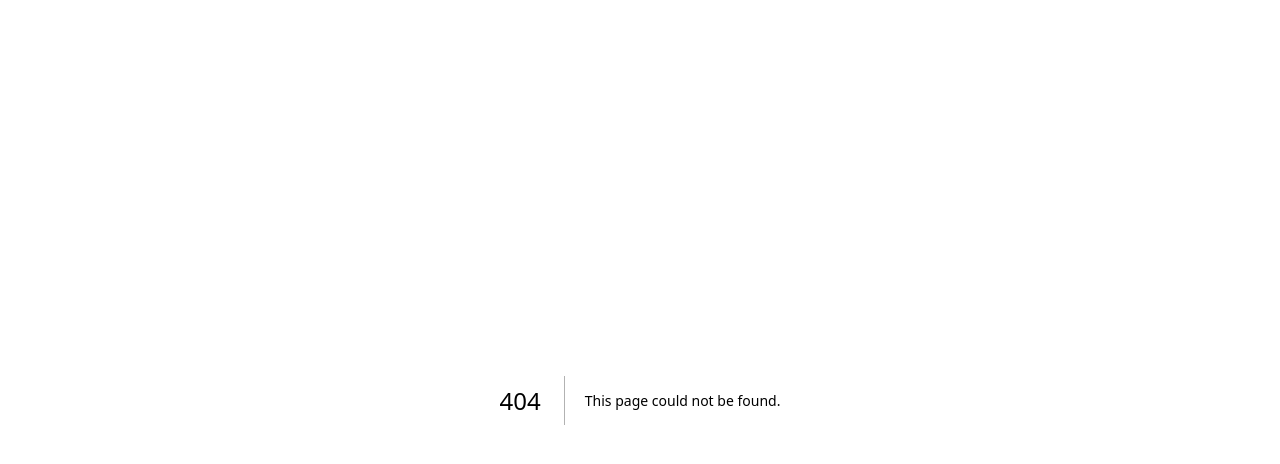
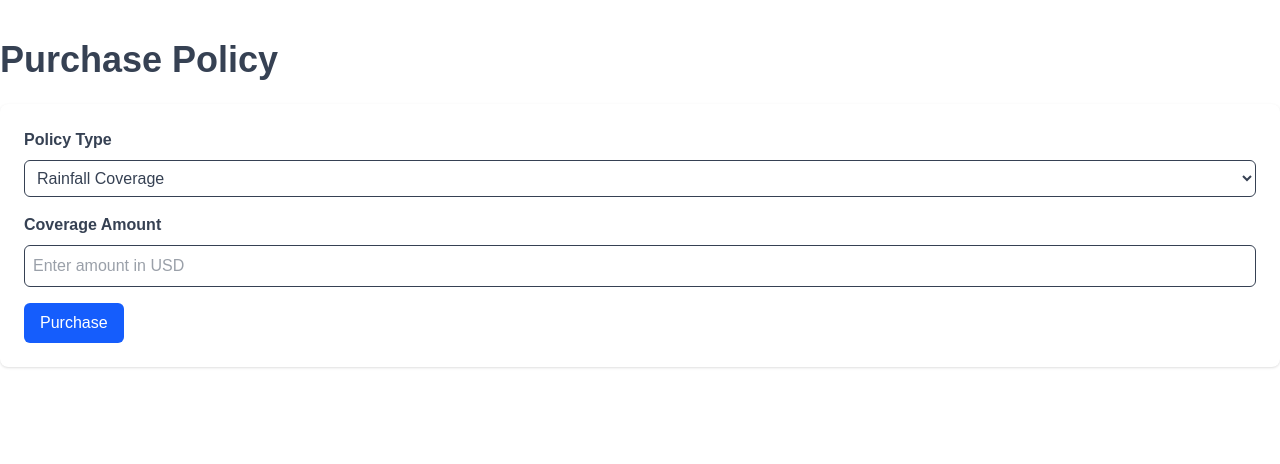
Before and after one commit to Zeddli/megahack, a Next.js app in the folder great-insure/: page /policy in a window 1280 px wide. Before the commit this address had no page. Shown: the top 464 px of the page. Built offline with nearby package versions, Linux system fonts and the light colour scheme.

Commit message:
frontend component

```diff
--- /dev/null
+++ b/great-insure/app/dashboard/page.tsx
@@ -0,0 +1,25 @@
+"use client"
+
+import { useState } from 'react';
+
+export default function Dashboard() {
+  const [policy, setPolicy] = useState([{ id: 1, type: 'Rainfall Coverage', status: 'Active' }]);
+
+  return (
+    <div className="container mx-auto py-10">
+      <h1 className="text-gray-700 text-4xl font-bold mb-6">Dashboard</h1>
+
+      <section>
+        <h2 className="text-gray-700 text-2xl font-bold mb-4">Your Policies</h2>
+        <ul className="text-gray-700 space-y-4">
+          {policy.map((p) => (
+            <li key={p.id} className="p-4 border rounded-md shadow-sm bg-white">
+              <p><strong>Policy Type:</strong> {p.type}</p>
+              <p><strong>Status:</strong> {p.status}</p>
+            </li>
+          ))}
+        </ul>
+      </section>
+    </div>
+  );
+}
--- /dev/null
+++ b/great-insure/app/policy/page.tsx
@@ -0,0 +1,27 @@
+"use client"
+
+export default function PurchasePolicy() {
+    return (
+      <div className="container mx-auto py-10">
+        <h1 className="text-gray-700 text-4xl font-bold mb-6">Purchase Policy</h1>
+
+        <form className="bg-white p-6 shadow-sm rounded-lg">
+          <div className="mb-4">
+            <label className="block text-gray-700 font-bold mb-2" htmlFor="policyType">Policy Type</label>
+            <select id="policyType" className="text-gray-700 w-full p-2 border rounded-md">
+              <option value="rainfall">Rainfall Coverage</option>
+              <option value="flooding">Flooding Coverage</option>
+              <option value="power">Power Outage Coverage</option>
+            </select>
+          </div>
+
+          <div className="mb-4">
+            <label className="block text-gray-700 font-bold mb-2" htmlFor="coverageAmount">Coverage Amount</label>
+            <input type="number" id="coverageAmount" className="text-gray-700 w-full p-2 border rounded-md" placeholder="Enter amount in USD" />
+          </div>
+
+          <button type="submit" className="bg-blue-600 text-white py-2 px-4 rounded-md">Purchase</button>
+        </form>
+      </div>
+    );
+  }
--- /dev/null
+++ b/great-insure/app/transactions/page.tsx
@@ -0,0 +1,28 @@
+"use client"
+
+import { useState } from 'react';
+
+export default function Transactions() {
+  const [transactions, setTransactions] = useState([
+    { id: 1, description: 'Rainfall Policy Purchase', amount: '$5', status: 'Completed' },
+    { id: 2, description: 'Flooding Policy Payout', amount: '$20', status: 'Completed' },
+  ]);
+
+  return (
+    <div className="container mx-auto py-10">
+      <h1 className="text-gray-700 text-4xl font-bold mb-6">Transactions</h1>
+
+      <section>
+        <ul className="space-y-4">
+          {transactions.map((t) => (
+            <li key={t.id} className="text-gray-700 p-4 border rounded-md shadow-sm bg-white">
+              <p><strong>Description:</strong> {t.description}</p>
+              <p><strong>Amount:</strong> {t.amount}</p>
+              <p><strong>Status:</strong> {t.status}</p>
+            </li>
+          ))}
+        </ul>
+      </section>
+    </div>
+  );
+}
```
